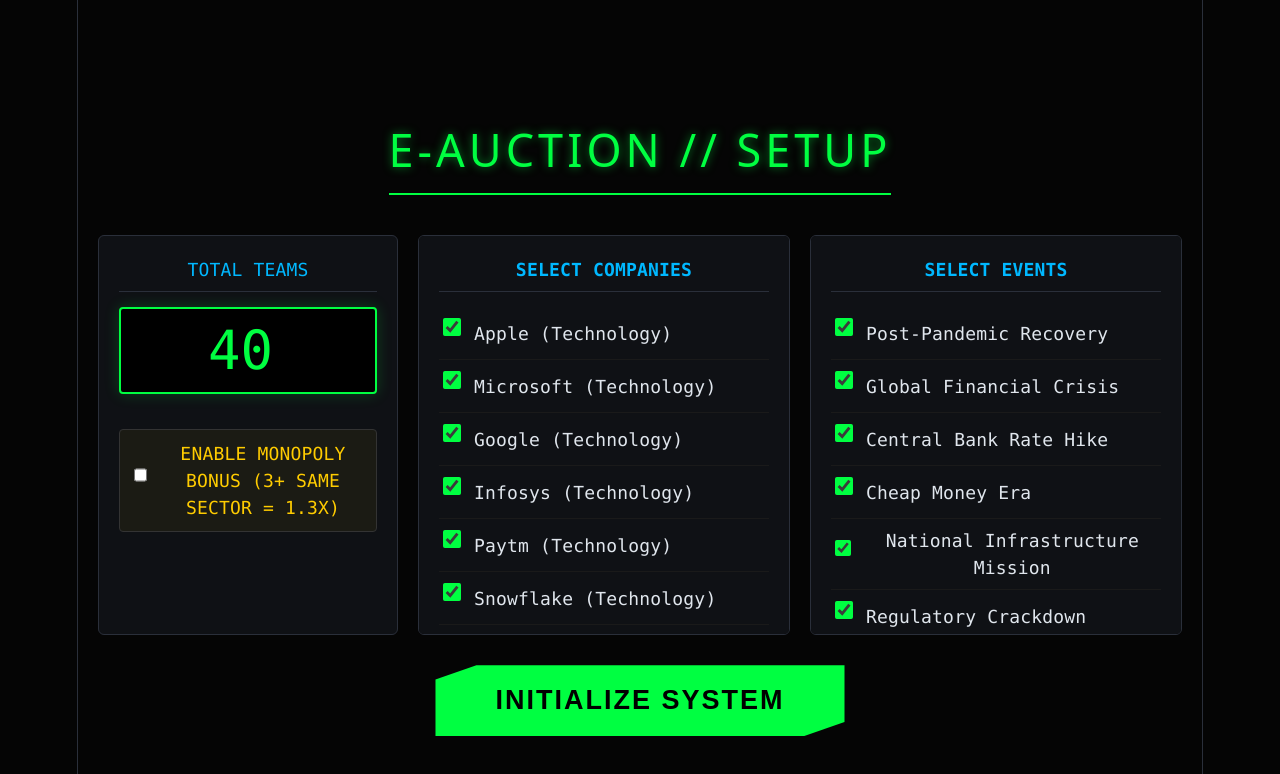
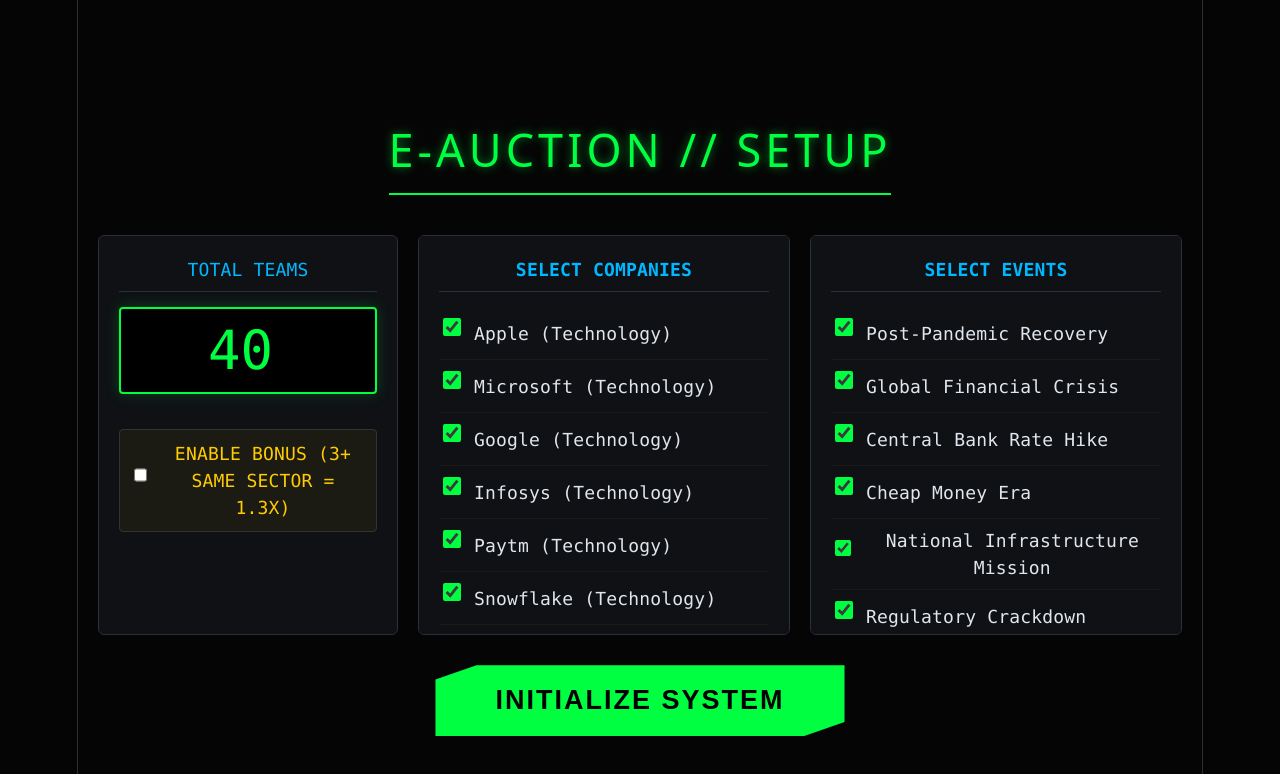
Before and after one commit to jaymali2467/E-auction, a React (Vite) app: page / in a window 1280 px wide. Shown: the top 774 px of the page. Built offline with nearby package versions, Linux system fonts and the light colour scheme.

Commit message:
Rename 'MONOPOLY BONUS' to 'BONUS' in App.jsx

```diff
--- a/src/App.jsx
+++ b/src/App.jsx
@@ -271,7 +271,7 @@
           <div className="monopoly-toggle" style={{marginTop: '20px', padding: '10px', border: '1px solid #333'}}>
             <label style={{display:'flex', alignItems:'center', gap:'10px'}}>
               <input type="checkbox" checked={monopolyMode} onChange={e => setMonopolyMode(e.target.checked)} style={{width:'20px', height:'20px'}}/>
-              ENABLE MONOPOLY BONUS (3+ same sector = 1.3x)
+              ENABLE BONUS (3+ same sector = 1.3x)
             </label>
           </div>
         </div>
@@ -304,7 +304,7 @@
   return (
     <div className="app-container">
       <header>
-        <div className="brand">COMMAND CENTER {monopolyMode && <span style={{color:'gold', fontSize:'0.8em'}}>[MONOPOLY ACTIVE]</span>}</div>
+        <div className="brand">COMMAND CENTER {Bonus && <span style={{color:'gold', fontSize:'0.8em'}}>[BONUS ACTIVE]</span>}</div>
         <div className="controls">
           <button className="sync-btn" onClick={syncFromSheet} disabled={loading}>{loading ? "..." : "🔄 SYNC"}</button>
           <button className="reset-btn" onClick={() => setView('SETUP')}>⚠ RESET</button>
```
